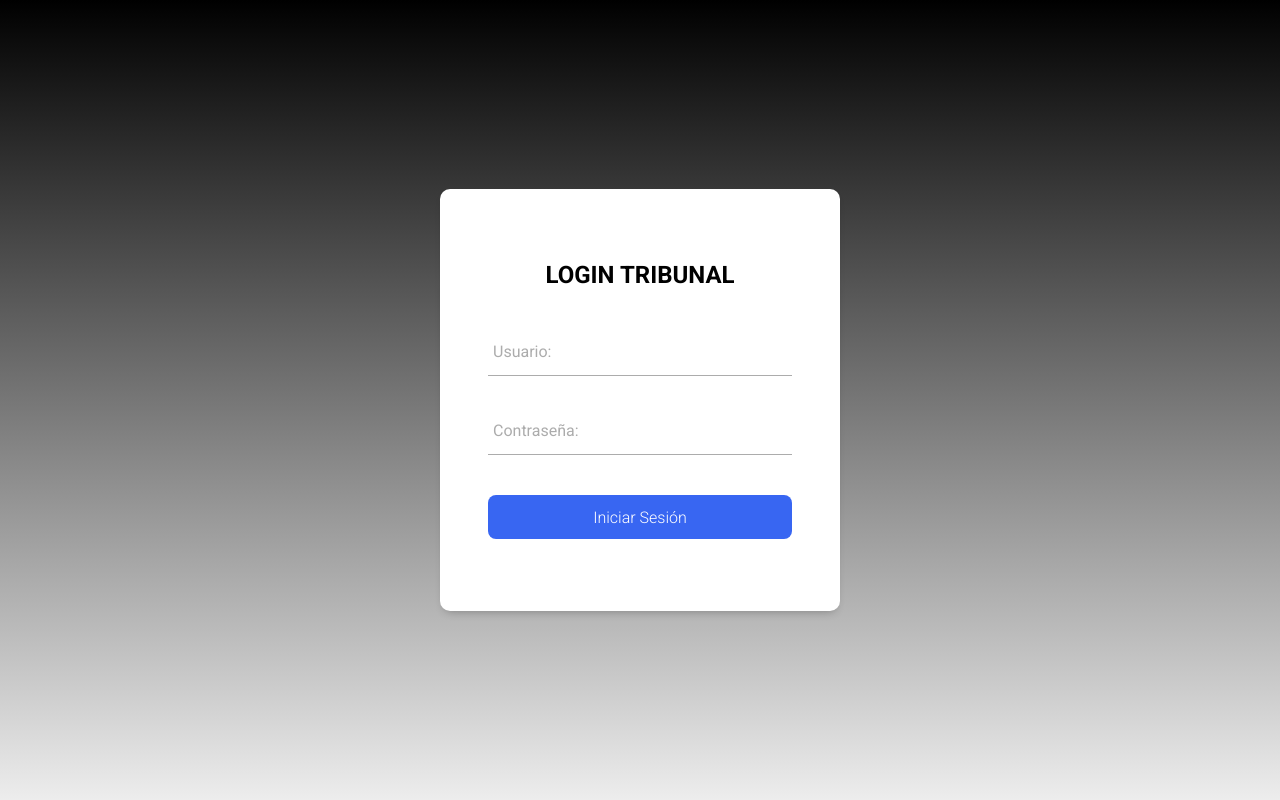
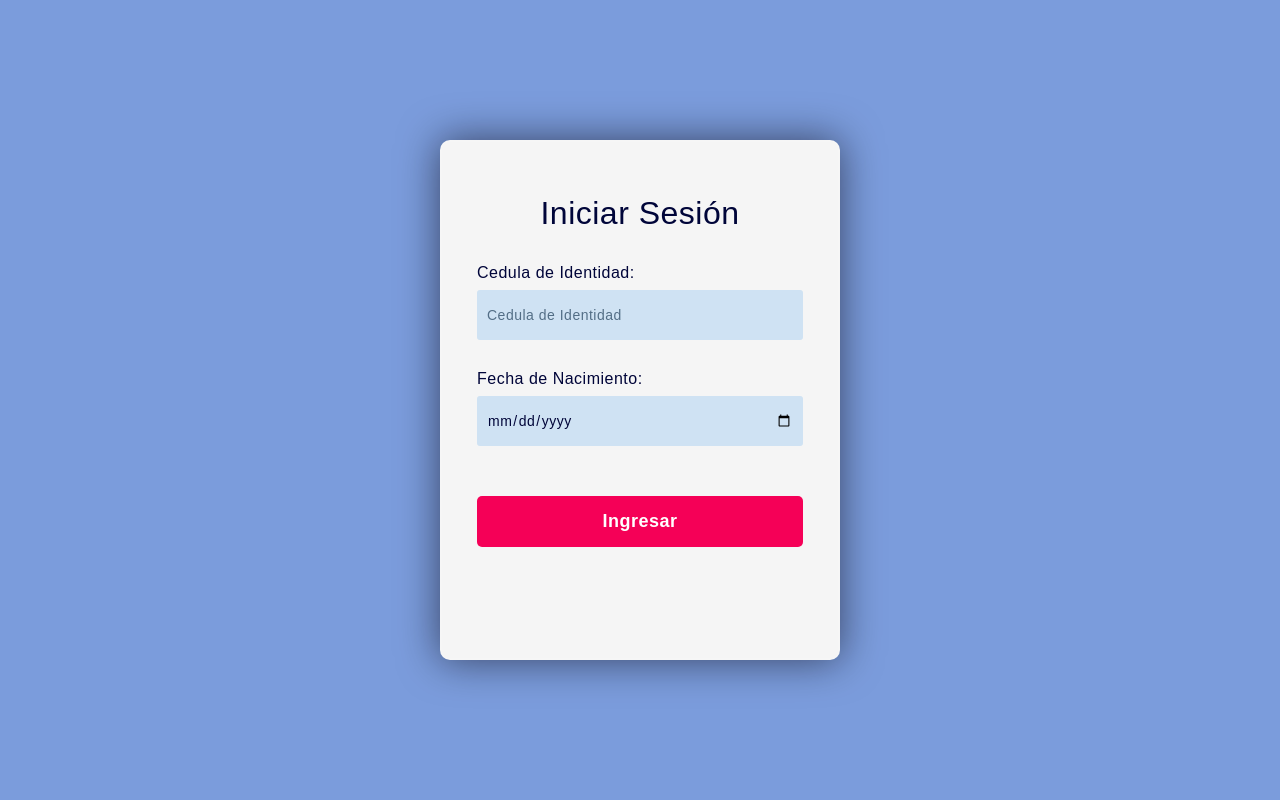
Before and after one commit to Alegithub01/Sistema-Elecciones, a Flask app: page /tribunal in a window 1280 px wide. Run offline with Flask 3, Linux system fonts and the light colour scheme.

Commit message:
Modificacion Login

```diff
--- /dev/null
+++ b/static/css/loginStyle.css
@@ -0,0 +1,94 @@
+/* style.css */
+
+*,
+*:before,
+*:after {
+    padding: 0;
+    margin: 0;
+    box-sizing: border-box;
+}
+
+body {
+    background-color: #7b9cdc; /* Fondo azul claro */
+}
+
+.background {
+    width: 430px;
+    height: 520px;
+    position: absolute;
+    transform: translate(-50%, -50%);
+    left: 50%;
+    top: 50%;
+}
+
+.background .shape {
+    height: 200px;
+    width: 200px;
+    position: absolute;
+    border-radius: 50%;
+}
+
+form {
+    height: 520px;
+    width: 400px;
+    background-color: #f5f5f5; /* Nuevo color de fondo del formulario - gris claro */
+    position: absolute;
+    transform: translate(-50%, -50%);
+    top: 50%;
+    left: 50%;
+    border-radius: 10px;
+    backdrop-filter: blur(10px);
+    border: 2px solid rgba(255, 255, 255, 0.1);
+    box-shadow: 0 0 40px rgba(8, 7, 16, 0.6);
+    padding: 50px 35px;
+}
+
+form * {
+    font-family: 'Poppins', sans-serif;
+    color: #000539; /* Texto principal - azul oscuro */
+    letter-spacing: 0.5px;
+    outline: none;
+    border: none;
+}
+
+form h3 {
+    font-size: 32px;
+    font-weight: 500;
+    line-height: 42px;
+    text-align: center;
+}
+
+label {
+    display: block;
+    margin-top: 30px;
+    font-size: 16px;
+    font-weight: 500;
+}
+
+input {
+    display: block;
+    height: 50px;
+    width: 100%;
+    background-color: #cfe2f3; /* Nuevo color de fondo para los inputs - azul claro */
+    border-radius: 3px;
+    padding: 0 10px;
+    margin-top: 8px;
+    font-size: 14px;
+    font-weight: 300;
+}
+
+::placeholder {
+    color: #536e86; /* Color del marcador de posición - gris azulado */
+}
+
+button {
+    margin-top: 50px;
+    width: 100%;
+    background-color: #f50057; /* Botón - fucsia suave */
+    color: #fff; /* Texto del botón - blanco */
+    padding: 15px 0;
+    font-size: 18px;
+    font-weight: 600;
+    border-radius: 5px;
+    cursor: pointer;
+}
--- a/templates/login.html
+++ b/templates/login.html
@@ -3,32 +3,21 @@
 <head>
     <meta charset="UTF-8">
     <meta name="viewport" content="width=device-width, initial-scale=1.0">
-    <link rel="stylesheet" href="{{ url_for('static', filename='css/style.css') }}">
-    <link rel="shortcut icon" href="{{ url_for('static', filename='img/favicon.ico') }}">
-    <title>Elecciones</title>
+    <link rel="stylesheet" href="/static/css/loginStyle.css">
+    <link rel="shortcut icon" href="/static/img/favicon.png">
+    <title>Inicio de Sesión Elector</title>
 </head>
 <body>
     <form class="form" action="/home_elector" method="post">
-        {% block titulo %}
-        <h2 class="formTitulo">{{ titulo }}</h2>
-        {% endblock %}
-        <div class="formContendor">
-            <div class="formGrupo">
-                <input type="text" id="user" class="formEntrada" placeholder=" " name="usuario">
-                {% block user %}
-                <label for="user" class="formLabel">Carnet de Identidad:</label>
-                {% endblock %}
-                <span class="formLine"></span>
-            </div>
-            <div class="formGrupo">
-                <input type="password" id="password" class="formEntrada" placeholder=" " name="contraseña">
-                {% block pass %}
-                <label for="password" class="formLabel">Fecha de Nacimiento:</label>
-                {% endblock %}
-                <span class="formLine"></span>
-            </div>
-            <input type="submit" class="formSubmite" value="Iniciar Sesión">
-        </div>
+        <h3>Iniciar Sesión</h3>
+
+        <label for="username">Cedula de Identidad:</label>
+        <input type="text" placeholder="Cedula de Identidad" id="username" name="usuario">
+
+        <label for="dob">Fecha de Nacimiento:</label>
+        <input type="date" id="dob" name="dob">
+
+        <button type="submit">Ingresar</button>
     </form>
 </body>
 </html>
```
Also changed, not shown: static/img/favicon.ico (deleted), static/img/favicon.png (added).
